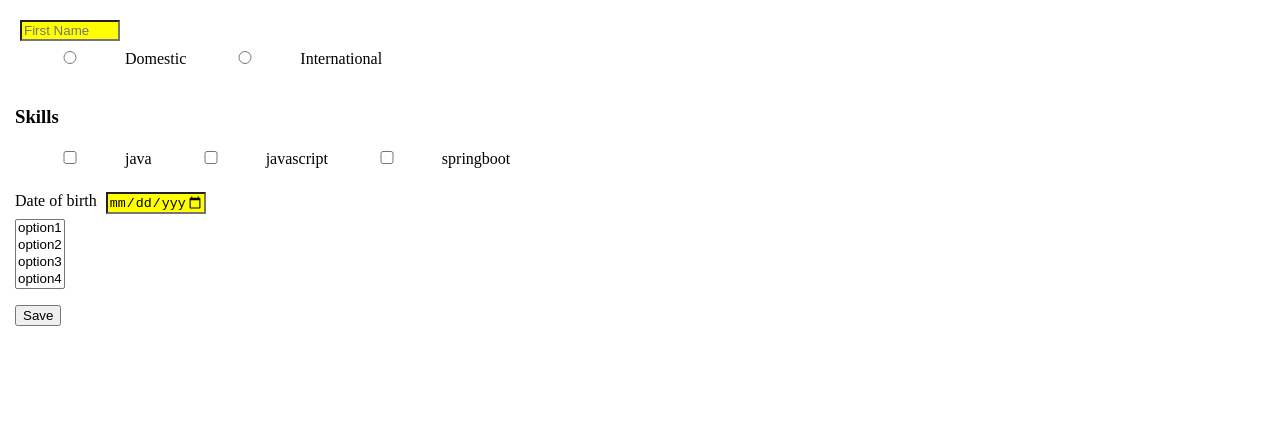
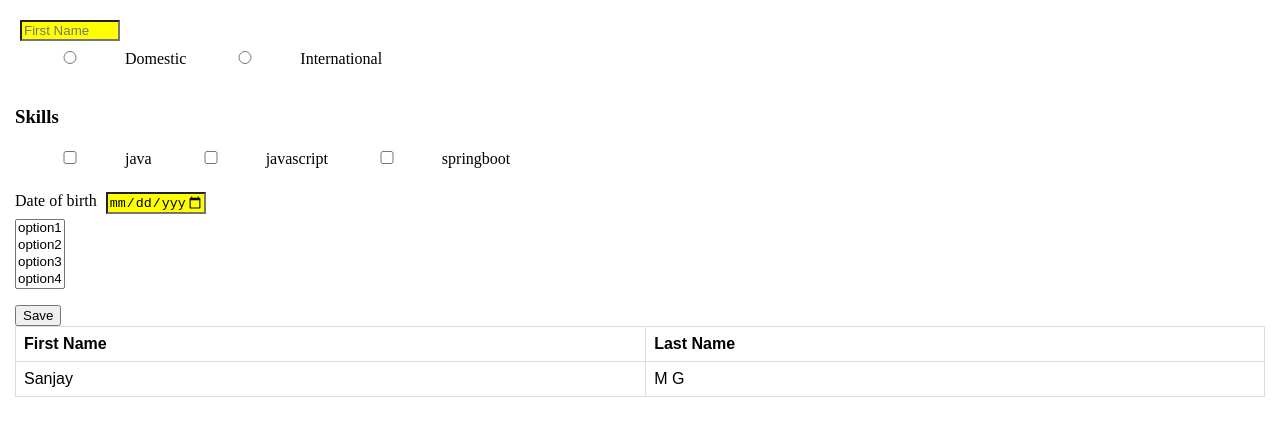
Before and after one commit to Sanjay-mg/UI-development, a plain HTML site: page myform.html in a window 1280 px wide. Drawn offline with Linux system fonts and the light colour scheme.

Commit message:
added table

```diff
--- a/myform.css
+++ b/myform.css
@@ -7,3 +7,17 @@ input{
 body{
     margin: 15px;
 }
+table {
+    font-family: arial, sans-serif;
+    border-collapse: collapse;
+    width: 100%;
+}
+td, th {
+    border: 1px solid #dddddd;
+    text-align: left;
+    padding: 8px;
+}
+
+tr:nth-child(even) {
+    background-color: #dddddd;
+}
--- a/myform.html
+++ b/myform.html
@@ -31,7 +31,16 @@
         </form>
         <button onclick="add()">Save</button>
         <table>
-
+            <thead>
+                <th>First Name</th>
+                <th>Last Name</th>
+            </thead>
+            <tbody>
+                <tr>
+                    <td>Sanjay</td>
+                    <td>M G</td>
+                </tr>
+            </tbody>
         </table>
     </body>
     <script src="myform.js"></script>
--- a/myform.js
+++ b/myform.js
@@ -1,4 +1,4 @@
-function doSomething(){
+function add(){
     console.log(event);
 }
 
```
